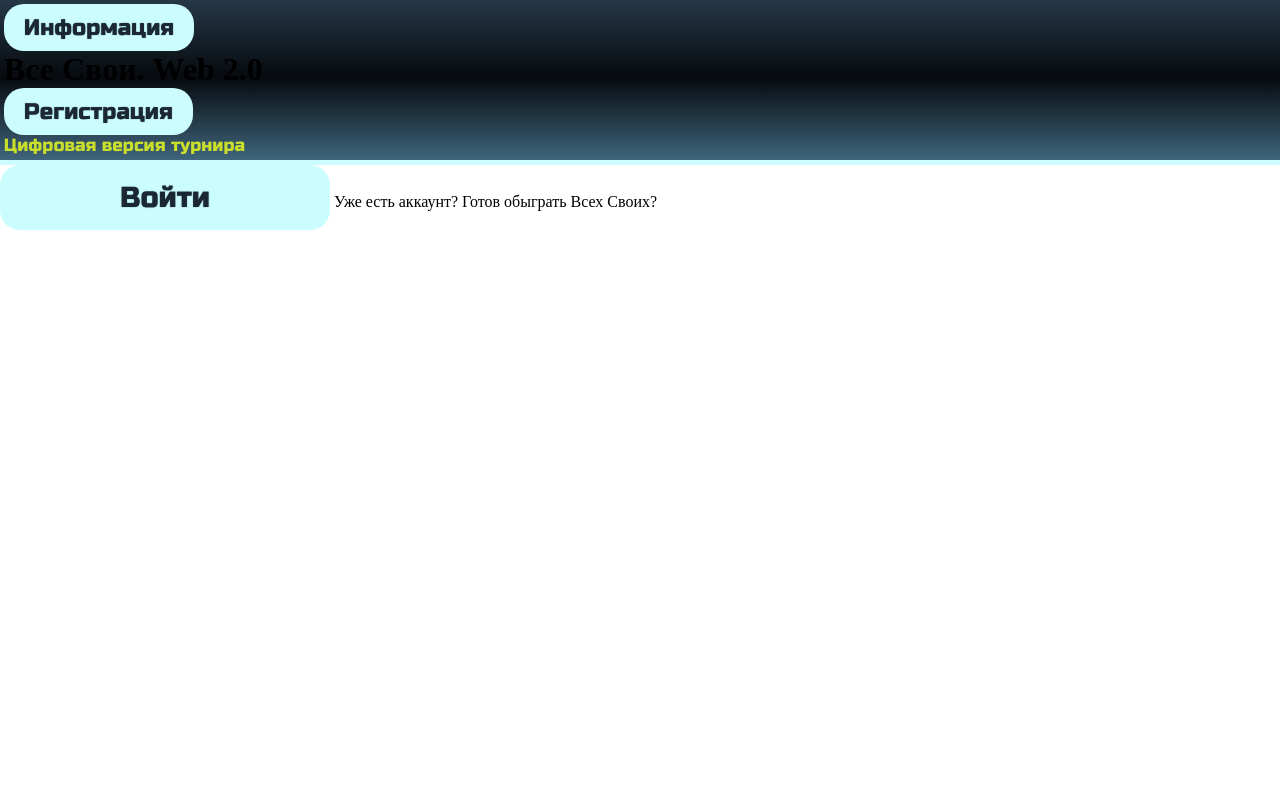
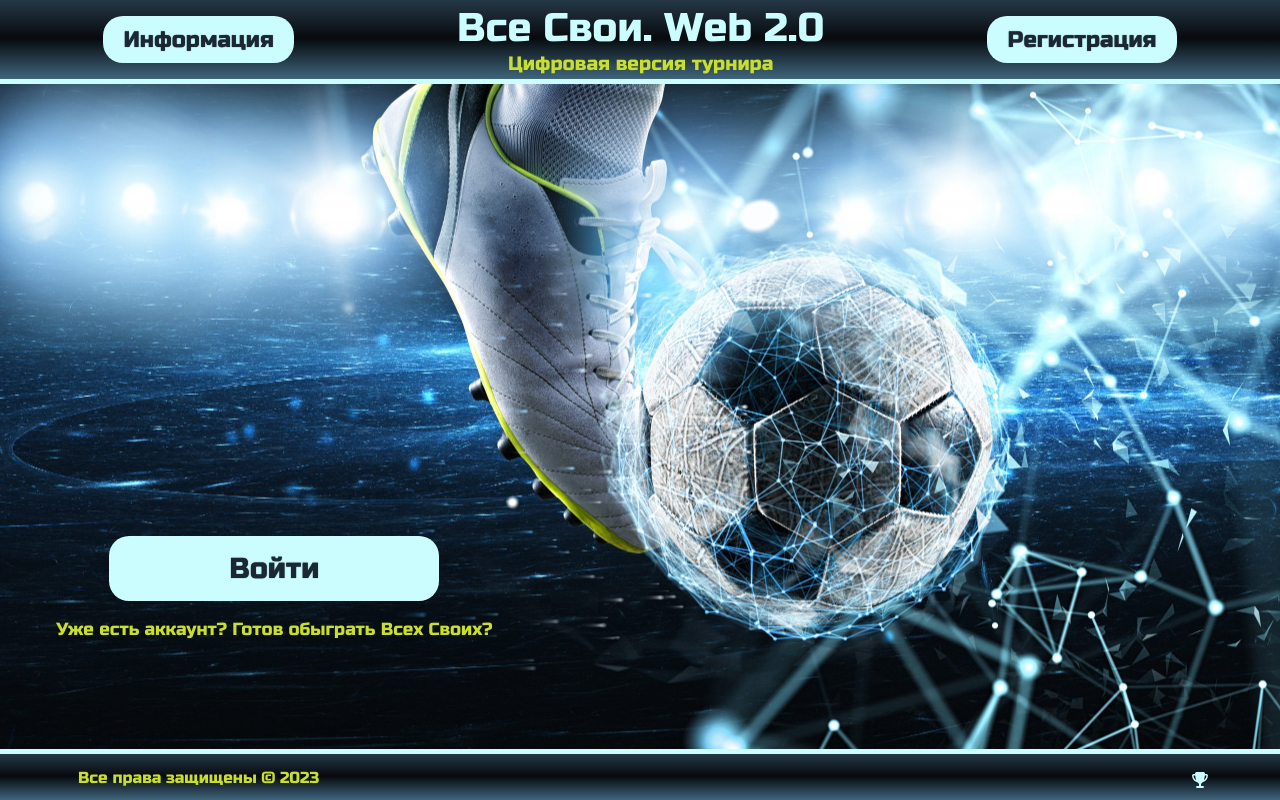
Before and after one commit to ChernDU/git-VS, a plain HTML site: page www/index.html in a window 1280 px wide. Drawn offline with nearby package versions, Linux system fonts and the light colour scheme.

Commit message:
Add files via upload

```diff
--- a/www/index.html
+++ b/www/index.html
@@ -6,25 +6,89 @@
     <meta name="keywords" content="site, website">
     <meta name="description" content="Электронная версия игры 'Все свои'">
     <link rel="stylesheet" href="css/style.css" type="text/css">
+    <meta name="viewport" content="width=device-width, initial-scale=1">
     <!-- <link rel="shortcut icon" href="img/favicon.ico" type="image/x-icon"> -->
+    <link href="css/all.min.css" rel="stylesheet">
     <title>Все свои. Web 2.0</title>
     <style>
         @import url('https://fonts.googleapis.com/css2?family=Russo+One&display=swap');
     </style>
 </head>
 <body>
-    <header>
-        <button href="info.html" class="button" id="infoBtn"><span class="txtBtn">Информация</span></button>
-        <h1 id="name">Все Cвои. Web 2.0</h1>
-        <button href="auth.html" class="button" id="authBtn"><span class="txtBtn">Регистрация</span></button><br>
-        <span id="slogan" class="slogan">Цифровая версия турнира</span><br>
-    </header>
-    <div class="main">
-        <button href="enter.html" class="button" id="inBtn"><span class="txtBtn">Войти</span></button>
-        <span id="txtDown" class="slogan">Уже есть аккаунт? Готов обыграть Всех Своих?</span>
+    <div id="wrapper">
+        <div id="content">
+            <header>
+                <div class="flex-cont">
+                <div class="box" id="info">
+                    <div>
+                        <button href="info.html" class="button" id="infoBtn"><span class="txtBtn"><a href="" title="Информация">Информация</a></span></button>
+                    </div>
+                </div>
+                <div class="box" id="vs">
+                    <div>
+                        <h1 id="VS">Все Cвои. Web 2.0</h1>
+                        <div class="box" id="slogan">
+                            <div>
+                                <span id="slogan" class="slogan">Цифровая версия турнира</span>
+                            </div>
+                        </div>
+                    </div>
+                </div>
+                <div class="box" id="auth">
+                    <div>
+                        <button href="auth.html" class="button" id="authBtn"><span class="txtBtn"><a href="" title="Регистрация">Регистрация</a></span></button>
+                    </div>
+                </div>
+                </div>
+            </header>
+            <nav>
+                <div id="menuShow"><i class="fa-solid fa-bars"></i></div>
+                <div id="hideMenu"></div>
+                    <div id="mobileMenu">
+                        <a href="">Информация</a>
+                        <a href="">Регистрация</a>
+                    </div>
+            </nav>
+        </div>
+            <div id="img">
+                <div id="grid-box">
+                    <div id="g1">
+                        <button href="enter.html" class="button" id="inBtn">
+                            <span class="txtBtn">
+                                <a href="" title="Вход">Войти</a>
+                            </span>
+                        </button>
+                        <div id="clear"><br></div>
+                        <span id="txtInBtn">Уже есть аккаунт? Готов обыграть Всех Своих?
+                        </span>
+                    </div>
+                </div>
+            </div>
+        <footer>
+            <div class="flex-cont">
+                <div id="rights">
+                    <span>Все права защищены &copy; 2023</span>
+                </div>
+                <div id="clear"></div>
+                <div id="social">
+                    <a href="https://www.sport-express.ru/" title="Ссылка на страницу 'Спорт-экспресс'" target="_blank"><i class="fa-solid fa-trophy"></i></a>
+                </div>
+            </div>
+        </footer>
     </div>
-    <!-- <footer>
-        <span class="center">Все права защищены &copy; 2023</span>
-    </footer>    -->
+    <!-- Подключаем jQuerry -->
+    <script src="https://ajax.googleapis.com/ajax/libs/jquery/3.7.0/jquery.min.js"></script>
+    <script>
+        $('#menuShow').click (function() {
+            if ($('#mobileMenu').is(':visible'))
+                $('#mobileMenu').hide();
+            else
+                $('#mobileMenu').show();
+        });
+
+        window.onresize = function (event) {
+            $('#mobileMenu').hide();
+        };
+    </script>
 </body>
 </html>
```
